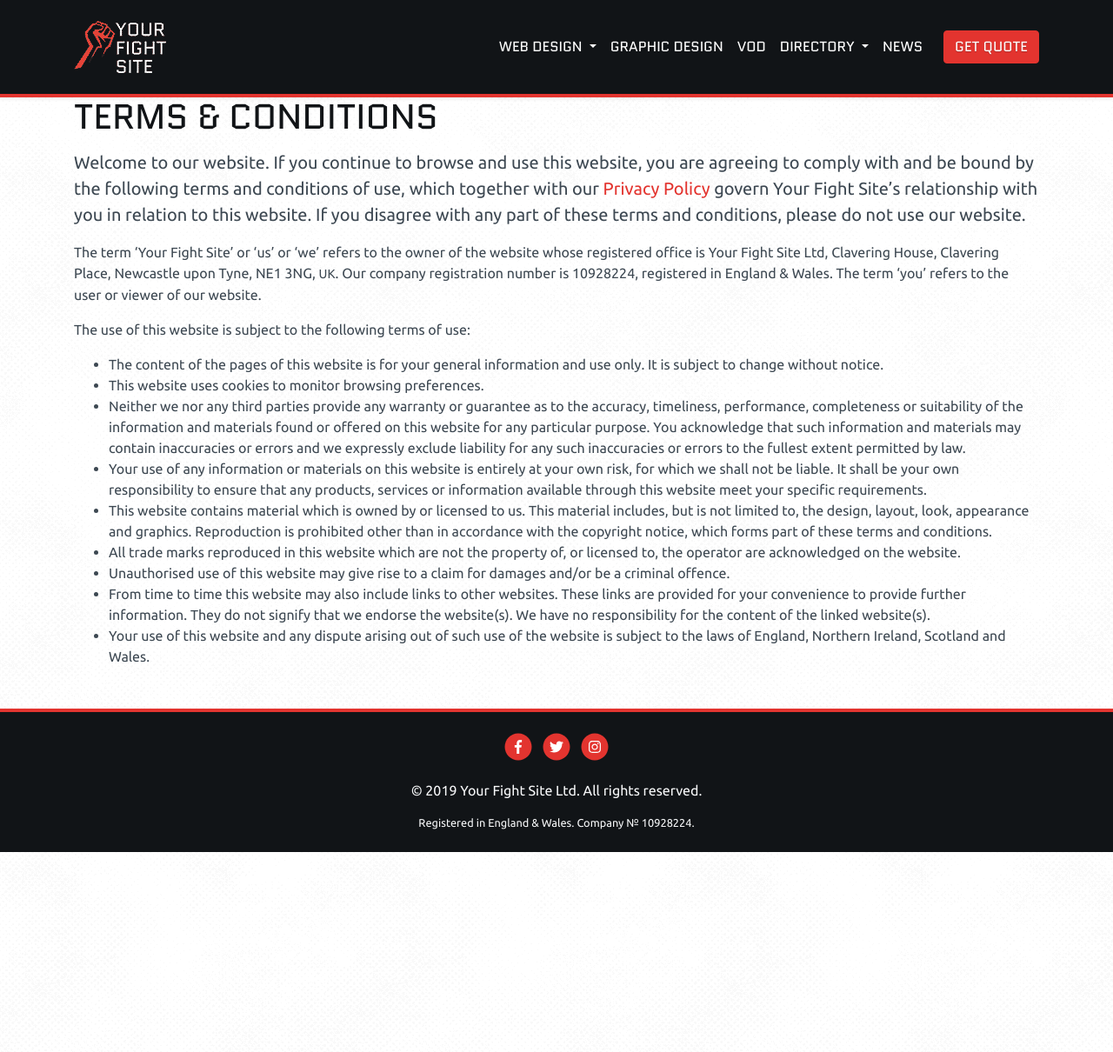
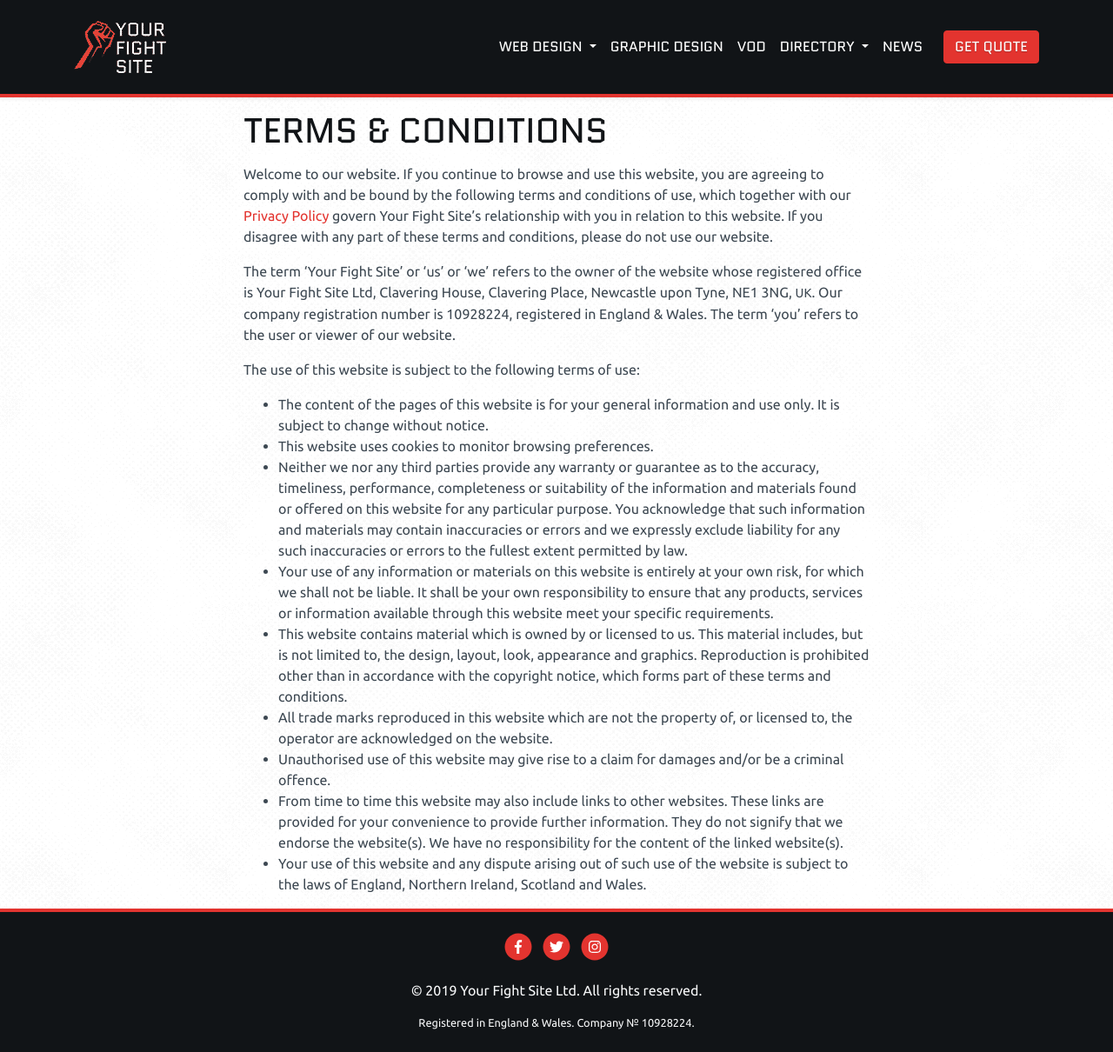
Before and after one commit to yourfightsite/yourfightsite.github.io, a Jekyll site: the page built from terms.html, in a window 1280 px wide. Shown: the whole page at 87% size. Built offline with Jekyll 4.4.1, drawn with Linux system fonts in a browser that asks for light colours; nearby versions of some CDN libraries; before the commit the page ends 980 px from its top, so only the background shows below that.

Commit message:
Style legal pages

```diff
--- a/_sass/app.scss
+++ b/_sass/app.scss
@@ -225,3 +225,9 @@
   position: relative;
   top: -1px;
 }
+
+.prose {
+  margin-right: auto;
+  margin-left: auto;
+  max-width: 45rem;
+}
--- a/privacy.html
+++ b/privacy.html
@@ -3,7 +3,8 @@ layout: default
 permalink: /privacy-policy/
 title: Privacy Policy
 ---
-<div class="container mb-5">
+<div class="container pt-3">
+  <div class="prose">
     <h1>Privacy Policy</h1>
     <p>Last updated: <time datetime="2018-05-25">25 May 2018</time>.</p>
     <h2>Who we are</h2>
@@ -31,3 +32,4 @@ title: Privacy Policy
     <h2>Changes to this privacy notice</h2>
     <p>This privacy policy may be updated from time to time as the products and services we offer change. Changes will be reflected here and the date this privacy policy was last updated prominently displayed at the top of this page.</p>
   </div>
+</div>
--- a/terms.html
+++ b/terms.html
@@ -3,9 +3,10 @@ layout: default
 permalink: /terms-and-conditions/
 title: "Terms &amp; Conditions"
 ---
-<div class="container mb-5">
+<div class="container pt-3">
+  <div class="prose">
     <h1>Terms &amp; Conditions</h1>
-  <p class="lead">Welcome to our website. If you continue to browse and use this website, you are agreeing to comply with and be bound by the following terms and conditions of use, which together with our <a href="/privacy-policy">Privacy Policy</a> govern Your Fight Site&rsquo;s relationship with you in relation to this website. If you disagree with any part of these terms and conditions, please do not use our website.</p>
+    <p>Welcome to our website. If you continue to browse and use this website, you are agreeing to comply with and be bound by the following terms and conditions of use, which together with our <a href="/privacy-policy">Privacy Policy</a> govern Your Fight Site&rsquo;s relationship with you in relation to this website. If you disagree with any part of these terms and conditions, please do not use our website.</p>
     <p>The term &lsquo;Your Fight Site&rsquo; or &lsquo;us&rsquo; or &lsquo;we&rsquo; refers to the owner of the website whose registered office is Your Fight Site <abbr title="Limited">Ltd</abbr>, Clavering House, Clavering Place, Newcastle upon Tyne, NE1 3NG, <abbr class="initialism" title="United Kingdom">UK</abbr>. Our company registration number is 10928224, registered in England &amp; Wales. The term &lsquo;you&rsquo; refers to the user or viewer of our website.</p>
     <p>The use of this website is subject to the following terms of use:</p>
     <ul>
@@ -20,3 +21,4 @@ title: "Terms &amp; Conditions"
       <li>Your use of this website and any dispute arising out of such use of the website is subject to the laws of England, Northern Ireland, Scotland and Wales.</li>
     </ul>
   </div>
+</div>
```
Also changed, not shown: css/app.css. Lines whose indentation alone changed are shown as unchanged.
